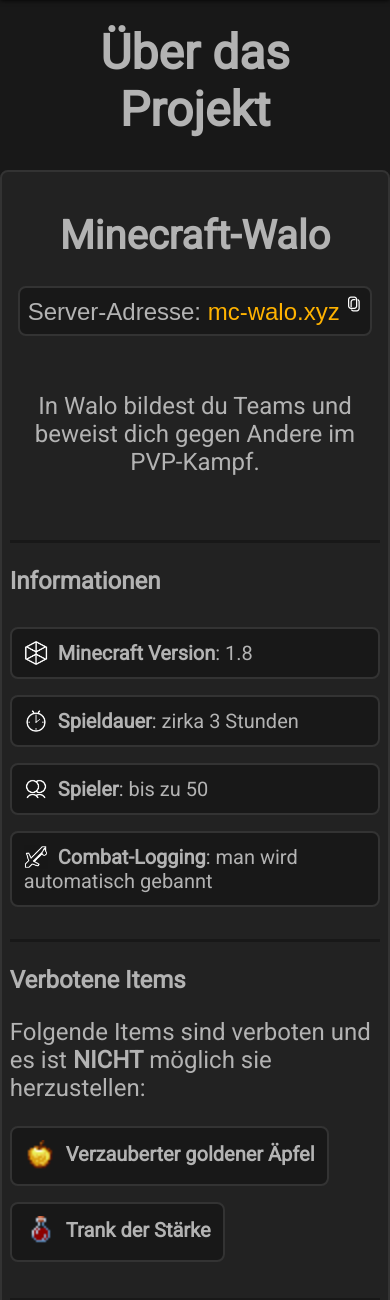
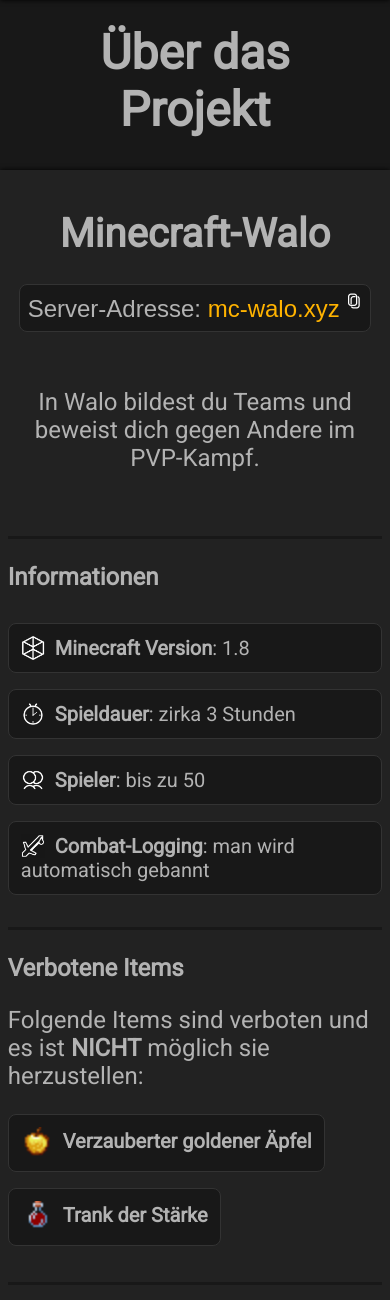
Before and after one commit to L0wLauch11/Walo-Web, a PHP site: page / in a window 390 px wide. Shown: the part 64-1364 px from the top of the page. Run offline with PHP 8.4, Linux system fonts and the light colour scheme; data that the repository does not hold is empty.

Commit message:
feat: cleaner container

```diff
--- a/css/master.css
+++ b/css/master.css
@@ -10,7 +10,7 @@
     --rounding: 8px;
     --rounding-small: 4px;
 
-    --default-border: solid 2px var(--c5);
+    --default-border: solid 1px var(--c5);
 }
 
 html {
@@ -49,6 +49,8 @@ a {
     left: auto;
     border: var(--default-border);
     border-color: var(--c5);
+
+    box-shadow: 0px 0px 5px black;
 }
 
 .brief {
@@ -327,4 +329,11 @@ header nav ul li img {
     header nav ul li img {
         width: 32px;
     }
+
+
+    .container {
+        border-radius: 0;
+        border: none;
+        box-shadow: 0px 0px 5px black;
+    }
 }
```
